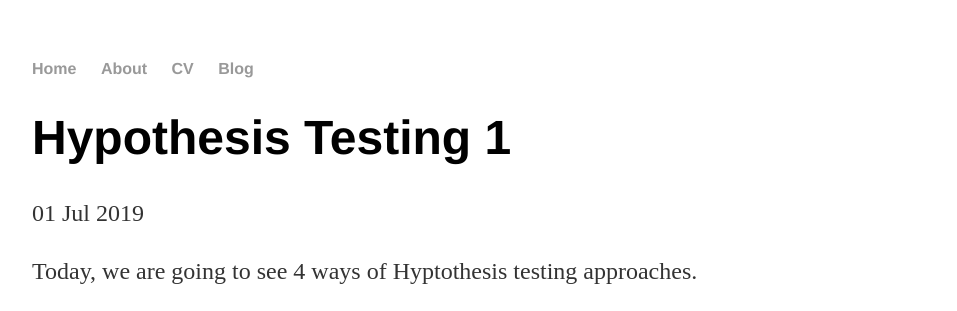
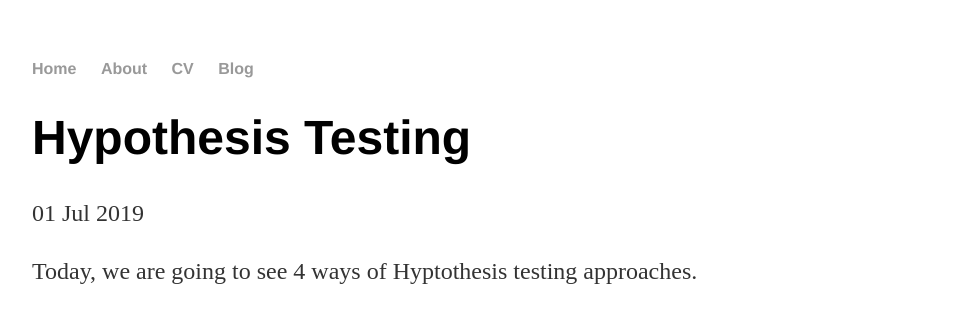
Before and after one commit to brbisheng/brbisheng.github.io, a Jekyll site: the page built from _posts/2019-07-01-Hypothesis-Testing.html, in a window 1280 px wide and 900 px high. Shown: the top 311 px of the window, without its empty margins (160-1117 px from the left). Built offline with Jekyll 4.4.1, drawn with Linux system fonts in a browser that asks for light colours; formulas are drawn with MathJax 3.

Commit message:
Update 2019-07-01-Hypothesis-Testing.html

```diff
--- a/_posts/2019-07-01-Hypothesis-Testing.html
+++ b/_posts/2019-07-01-Hypothesis-Testing.html
@@ -1,8 +1,6 @@
 ---
 layout: post
-title: Hypothesis Testing 1
-categories: [Bayes]
-tags: [Bayesian, HypothesisTesting]
+title: Hypothesis Testing
 comments: true
 ---
 
```
